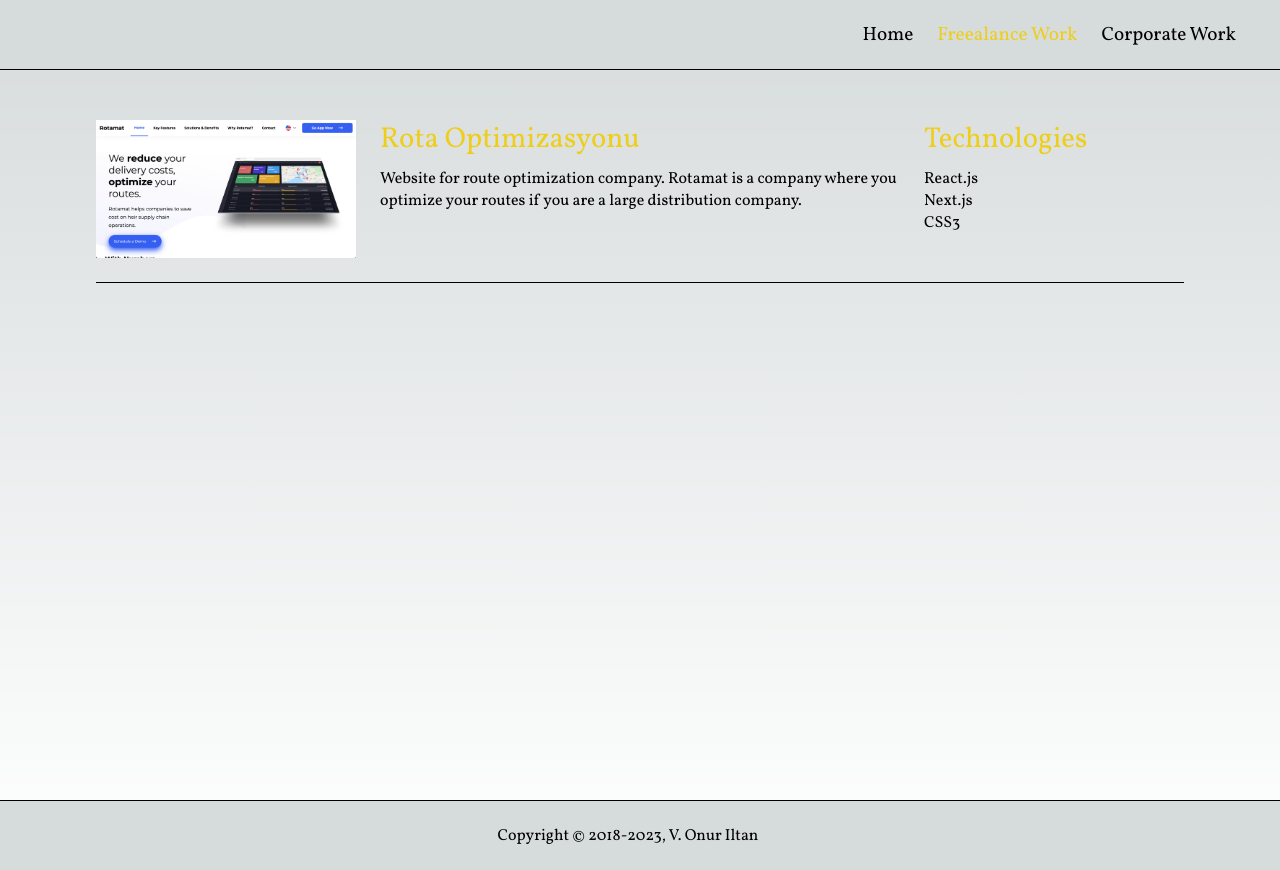
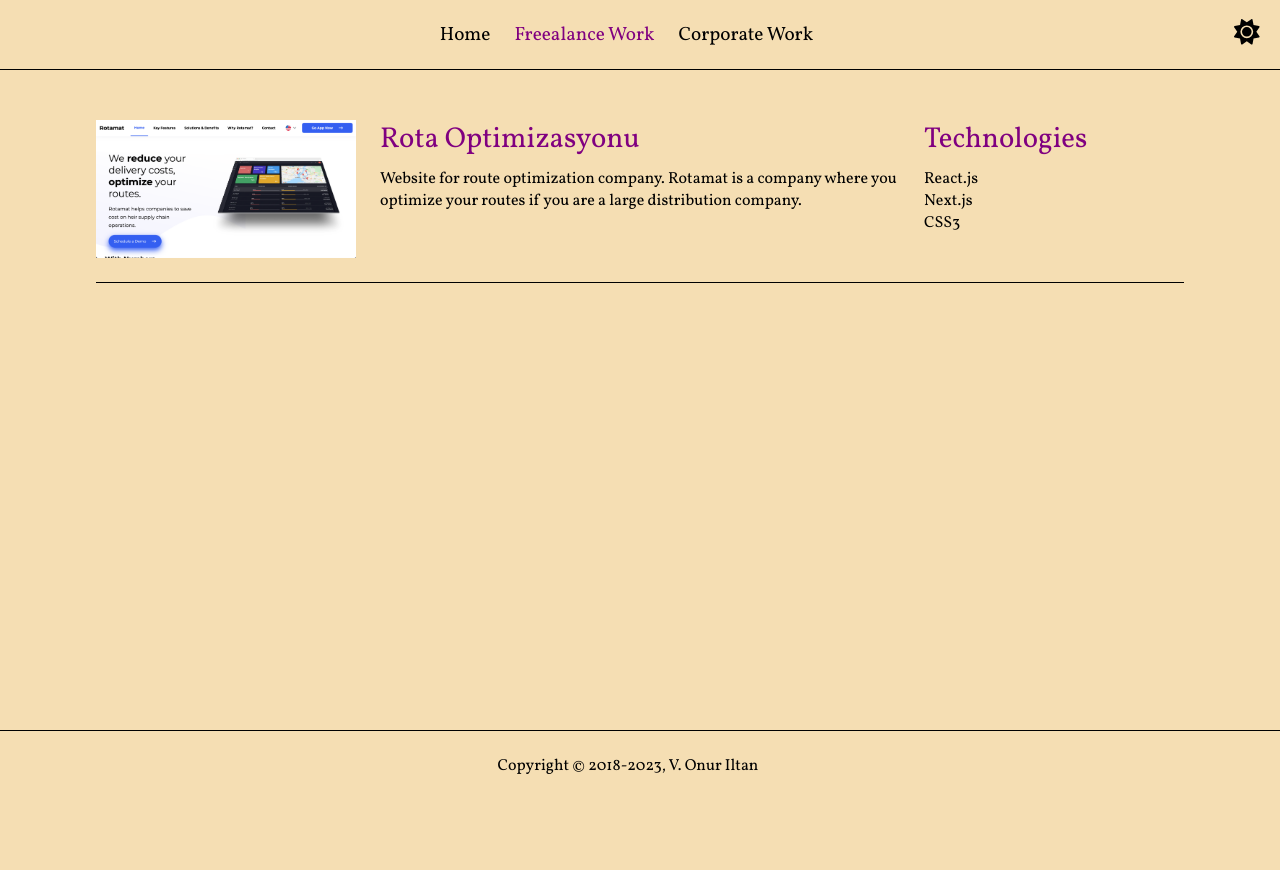
Before and after one commit to onuriltan/onuriltan.com, a Next.js app: page /freelance in a window 1280 px wide. After the commit the page ends 800 px from the top, so only its background shows below. Built offline with nearby package versions, Linux system fonts and the light colour scheme.

Commit message:
feat: dark mode

```diff
--- a/next.config.js
+++ b/next.config.js
@@ -1,5 +1,8 @@
 /** @type {import('next').NextConfig} */
 
+const isGithubActions = process.env.GITHUB_ACTIONS || false;
+
+if (isGithubActions) {
   module.exports = {
     reactStrictMode: true,
     images: {
@@ -7,3 +10,8 @@ module.exports = {
       path: "",
     },
   };
+} else {
+  module.exports = {
+    reactStrictMode: true,
+  };
+}
--- a/src/components/footer/index.module.css
+++ b/src/components/footer/index.module.css
@@ -3,7 +3,7 @@
   padding: 0 20px;
   height: var(--header-height);
   border-top: 1px solid rgb(var(--foreground-color));
-  background-color: rgb(var(--background-start-color));
+  background-color: rgb(var(--background-color));
 }
 
 .container {
--- a/src/components/header/index.module.css
+++ b/src/components/header/index.module.css
@@ -5,7 +5,7 @@
   top: 0;
   height: var(--header-height);
   border-bottom: 1px solid rgb(var(--foreground-color));
-  background-color: rgb(var(--background-start-color));
+  background-color: rgb(var(--background-color));
 }
 
 .container {
@@ -19,6 +19,20 @@
 
 .hamburger {
   visibility: hidden;
+  font-size: 1.6rem;
+  transition: color 0.3s ease;
+}
+
+.sun_btn {
+  font-size: 1.6rem;
+  transition: color 0.3s ease;
+  background-color: unset;
+}
+.sun_btn:hover {
+  cursor: pointer;
+}
+
+.sun_icon {
   font-size: 1.6rem;
   transition: color 0.3s ease;
 }
--- a/src/components/header/index.tsx
+++ b/src/components/header/index.tsx
@@ -15,6 +15,28 @@ const Header = () => {
     prefix: "fas",
     iconName: "bars",
   });
+  const sunIcon: IconDefinition = findIconDefinition({
+    prefix: "fas",
+    iconName: "sun",
+  });
+
+  const switchTheme = () => {
+    const r = document.querySelector(":root") as HTMLElement;
+    const currentTheme = localStorage.getItem("theme");
+    if (r && currentTheme) {
+      if (currentTheme === "dark") {
+        localStorage.setItem("theme", "light");
+        r.style.setProperty("--background-color", "245, 222, 179");
+        r.style.setProperty("--foreground-color", "0, 0, 0");
+        r.style.setProperty("--foreground-color-secondary", "128, 0, 128");
+      } else {
+        localStorage.setItem("theme", "dark");
+        r.style.setProperty("--background-color", "36, 52, 71");
+        r.style.setProperty("--foreground-color", "255, 255, 255");
+        r.style.setProperty("--foreground-color-secondary", "238, 206, 26");
+      }
+    }
+  };
 
   return (
     <header className={styles.header}>
@@ -48,6 +70,11 @@ const Header = () => {
             <Link href="/corporate">Corporate Work</Link>
           </li>
         </ul>
+        <div className={styles.sun_btn} onClick={switchTheme}>
+          <span className={styles.sun_icon}>
+            <FontAwesomeIcon icon={sunIcon} />
+          </span>
+        </div>
       </div>
     </header>
   );
--- a/src/pages/_app.tsx
+++ b/src/pages/_app.tsx
@@ -1,4 +1,4 @@
-import { useEffect } from "react";
+import { useCallback, useEffect } from "react";
 import type { AppProps } from "next/app";
 import Head from "next/head";
 import { Vollkorn } from "@next/font/google";
@@ -55,6 +55,27 @@ const App = ({ Component, pageProps }: AppProps) => {
     switchIcon(usesDarkMode, favicon, manifest);
   }, []);
 
+  useEffect(() => {
+    const currentTime = new Date();
+    const hour = currentTime.getHours();
+    localStorage.setItem("theme", hour > 18 && hour < 7 ? "light" : "dark");
+    const r = document.querySelector(":root") as HTMLElement;
+    const currentTheme = localStorage.getItem("theme");
+    if (r && currentTheme) {
+      if (currentTheme === "dark") {
+        localStorage.setItem("theme", "light");
+        r.style.setProperty("--background-color", "245, 222, 179");
+        r.style.setProperty("--foreground-color", "0, 0, 0");
+        r.style.setProperty("--foreground-color-secondary", "128, 0, 128");
+      } else {
+        localStorage.setItem("theme", "dark");
+        r.style.setProperty("--background-color", "36, 52, 71");
+        r.style.setProperty("--foreground-color", "255, 255, 255");
+        r.style.setProperty("--foreground-color-secondary", "238, 206, 26");
+      }
+    }
+  }, []);
+
   return (
     <>
       <style jsx global>{`
--- a/src/pages/corporate/index.module.css
+++ b/src/pages/corporate/index.module.css
@@ -2,7 +2,7 @@
   max-width: 1280px;
   margin: 0 auto;
   padding: 6rem;
-  min-height: 100vh;
+  min-height: calc(100vh - var(--header-height));
   display: flex;
   justify-content: flex-start;
   align-items: center;
--- a/src/pages/freelance/index.module.css
+++ b/src/pages/freelance/index.module.css
@@ -2,7 +2,7 @@
   max-width: 1280px;
   margin: 0 auto;
   padding: 6rem;
-  min-height: 100vh;
+  min-height: calc(100vh - var(--header-height));
   display: flex;
   justify-content: flex-start;
   align-items: center;
--- a/src/pages/index.module.css
+++ b/src/pages/index.module.css
@@ -1,12 +1,12 @@
 .main {
+  max-width: 1280px;
+  margin: 0 auto;
+  padding: 6rem;
+  min-height: calc(100vh - var(--header-height));
   display: flex;
   flex-direction: column;
   justify-content: center;
   align-items: center;
-  max-width: 1280px;
-  margin: 0 auto;
-  padding: 6rem;
-  min-height: calc(100vh - var(--header-height));
 }
 
 .title {
--- a/src/styles/globals.css
+++ b/src/styles/globals.css
@@ -2,10 +2,10 @@
   --max-width: 1100px;
   --border-radius: 12px;
   --header-height: 70px;
+
+  --background-color: 245, 222, 179;
   --foreground-color: 0, 0, 0;
-  --foreground-color-secondary: 238, 206, 26;
-  --background-start-color: 214, 219, 220;
-  --background-end-color: 255, 255, 255;
+  --foreground-color-secondary: 128, 0, 128;
 }
 
 * {
@@ -18,16 +18,13 @@ html,
 body {
   max-width: 100vw;
   overflow-x: hidden;
+  transition: background-color 0.3s ease;
+  transition: color 0.3s ease;
 }
 
 body {
   color: rgb(var(--foreground-color));
-  background: linear-gradient(
-      to bottom,
-      transparent,
-      rgb(var(--background-end-color))
-    )
-    rgb(var(--background-start-color));
+  background: rgb(var(--background-color));
 }
 
 a {
@@ -43,12 +40,9 @@ ul {
   html {
     color-scheme: dark;
   }
-
   :root {
-    --header-height: 70px;
+    --background-color: 36, 52, 71;
     --foreground-color: 255, 255, 255;
     --foreground-color-secondary: 238, 206, 26;
-    --background-start-color: 0, 0, 0;
-    --background-end-color: 0, 0, 0;
   }
 }
```
Lines whose indentation alone changed are shown as unchanged.
